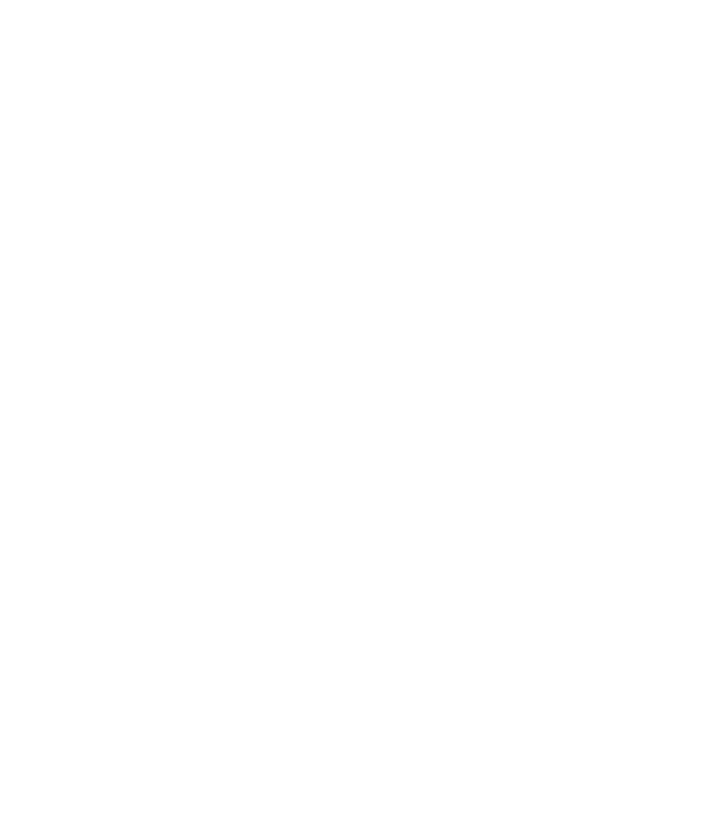
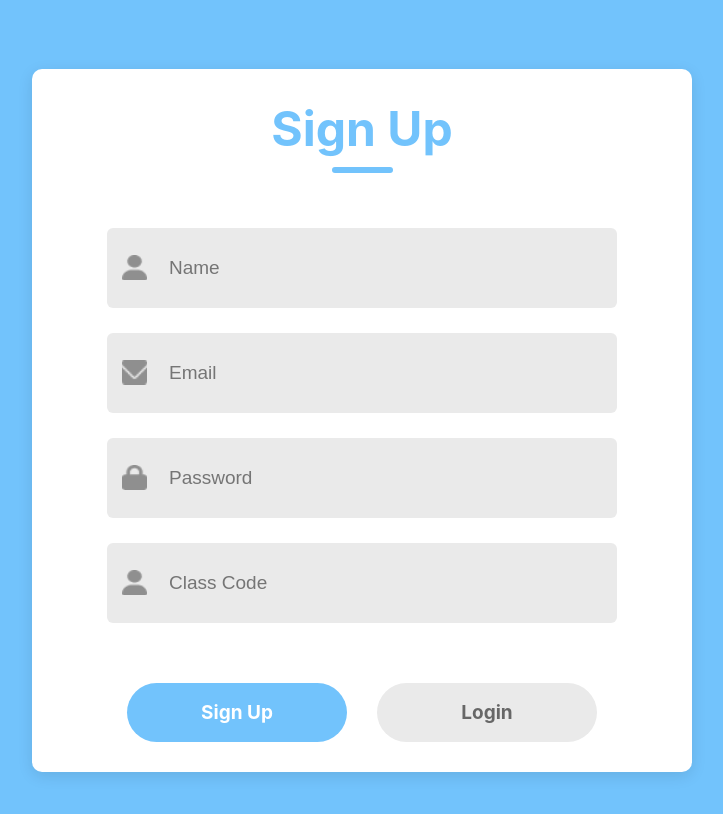
Before and after one commit to ClaireG-J/SeniorProject, a React (Create React App) app in the folder app/: page /teacherlogin in a window 1280 px wide. Before the commit this address had no page. Shown: the top 814 px of the page, without its empty margins (278-1001 px from the left). Built offline with nearby package versions, Linux system fonts and the light colour scheme.

Commit message:
Updated css/html

```diff
--- a/app/src/App.js
+++ b/app/src/App.js
@@ -3,15 +3,15 @@ import { HomePage } from './Components/pages/HomePage/Home';
 import { BrowserRouter as Router, Routes, Route } from 'react-router-dom';
 import ReactDOM from "react-dom/client";
 import { StudentLogin } from './Components/pages/StudentLogin/StudentLogin';
-import { TeacherLoginSignup } from './Components/pages/TeacherLoginSignup/TeacherLoginSignup';
+import { TeacherLogin } from './Components/pages/TeacherLogin/TeacherLogin';
 
 export default function App() {
   return (
     <Router>
       <Routes>
         <Route path="/" element={<HomePage />} />
-        <Route path="/studentlogin" element={<StudentLogin />} />
-        <Route path="/teacherloginsignup" element={<TeacherLoginSignup />} />
+        <Route path="/studentlogin" element={<StudentLogin/>} />
+        <Route path="/teacherlogin" element={<TeacherLogin/>} />
       </Routes>
     </Router>
   );
--- a/app/src/Components/pages/HomePage/Home.jsx
+++ b/app/src/Components/pages/HomePage/Home.jsx
@@ -12,7 +12,7 @@ export const HomePage = () => {
   };
 
   const toTeacherLogin = () => {
-    navigate('/teacherloginsignup')
+    navigate('/teacherlogin')
   }
 
   return (
--- /dev/null
+++ b/app/src/Components/pages/TeacherLogin/TeacherLogin.jsx
@@ -0,0 +1,81 @@
+import React, { useState } from 'react';
+import styles from './TeacherLogin.module.css';
+import userIcon from '../../Assets/person.png';
+import emailIcon from '../../Assets/email.png';
+import passwordIcon from '../../Assets/password.png';
+
+export const TeacherLogin = () => {
+    const [action, setAction] = useState("Sign Up");
+
+    const handleToggle = () => {
+        setAction((prevAction) => (prevAction === "Sign Up" ? "Login" : "Sign Up"));
+    };
+
+    return (
+        <div className={styles.pageWrapper}>
+            <div className={styles.container}>
+                <div className={styles.header}>
+                    <div className={styles.text}>{action}</div>
+                    <div className={styles.underline}></div>
+                </div>
+                <div className={styles.inputs}>
+                    {action === "Sign Up" && (
+                        <div className={styles.input}>
+                            <label htmlFor="name" className={styles.visuallyHidden}>
+                                Name
+                            </label>
+                            <img src={userIcon} alt="User Icon" />
+                            <input id="name" type="text" placeholder="Name" />
+                        </div>
+                    )}
+                    <div className={styles.input}>
+                        <label htmlFor="email" className={styles.visuallyHidden}>
+                            Email
+                        </label>
+                        <img src={emailIcon} alt="Email Icon" />
+                        <input id="email" type="email" placeholder="Email" />
+                    </div>
+                    <div className={styles.input}>
+                        <label htmlFor="password" className={styles.visuallyHidden}>
+                            Password
+                        </label>
+                        <img src={passwordIcon} alt="Password Icon" />
+                        <input id="password" type="password" placeholder="Password" />
+                    </div>
+                    {action === "Sign Up" && (
+                        <div className={styles.input}>
+                            <label htmlFor="classCode" className={styles.visuallyHidden}>
+                                Class Code
+                            </label>
+                            <img src={userIcon} alt="Class Code Icon" />
+                            <input id="classCode" type="text" placeholder="Class Code" />
+                        </div>
+                    )}
+                </div>
+                {action === "Login" && (
+                    <div className={styles.forgotPassword}>
+                        Forgot Password? <span className={styles.clickHere}>Click Here!</span>
+                    </div>
+                )}
+                <div className={styles.submitContainer}>
+                    <div
+                        className={`${styles.submit} ${
+                            action === "Login" ? styles.gray : ""
+                        }`}
+                        onClick={handleToggle}
+                    >
+                        Sign Up
+                    </div>
+                    <div
+                        className={`${styles.submit} ${
+                            action === "Sign Up" ? styles.gray : ""
+                        }`}
+                        onClick={handleToggle}
+                    >
+                        Login
+                    </div>
+                </div>
+            </div>
+        </div>
+    );
+};
--- /dev/null
+++ b/app/src/Components/pages/TeacherLogin/TeacherLogin.module.css
@@ -0,0 +1,125 @@
+.pageWrapper {
+    display: flex;
+    justify-content: center;
+    align-items: center;
+    min-height: 100vh;
+    background-color: #72c3fc;
+    padding: 20px;
+}
+
+.container {
+    display: flex;
+    flex-direction: column;
+    margin: auto;
+    width: 600px;
+    background: #fff;
+    padding: 30px;
+    border-radius: 10px;
+    box-shadow: 0px 4px 15px rgba(0, 0, 0, 0.1);
+}
+
+.header {
+    display: flex;
+    flex-direction: column;
+    align-items: center;
+    gap: 9px;
+    width: 100%;
+}
+
+.text {
+    color: #72c3fc;
+    font-size: 48px;
+    font-weight: 700;
+}
+
+.underline {
+    width: 61px;
+    height: 6px;
+    background: #72c3fc;
+    border-radius: 9px;
+}
+
+.inputs {
+    margin-top: 55px;
+    display: flex;
+    flex-direction: column;
+    gap: 25px;
+}
+
+.input {
+    display: flex;
+    align-items: center;
+    margin: auto;
+    width: 480px;
+    height: 80px;
+    background: #eaeaea;
+    border-radius: 6px;
+    padding: 0 15px;
+}
+
+.input img {
+    margin-right: 20px;
+    width: 25px;
+    height: 25px;
+}
+
+.input input {
+    flex: 1;
+    height: 50px;
+    background: transparent;
+    border: none;
+    outline: none;
+    color: #797979;
+    font-size: 19px;
+}
+
+.forgotPassword {
+    margin-top: 27px;
+    text-align: center;
+    color: #797979;
+    font-size: 18px;
+}
+
+.forgotPassword span {
+    color: #72c3fc;
+    cursor: pointer;
+    font-weight: 600;
+}
+
+.submitContainer {
+    display: flex;
+    justify-content: center;
+    gap: 30px;
+    margin: 60px auto 0;
+}
+
+.submit {
+    display: flex;
+    justify-content: center;
+    align-items: center;
+    width: 220px;
+    height: 59px;
+    color: #fff;
+    background: #72c3fc;
+    border-radius: 50px;
+    font-size: 19px;
+    font-weight: 700;
+    cursor: pointer;
+    transition: background-color 0.3s;
+}
+
+.submit.gray {
+    background: #eaeaea;
+    color: #676767;
+    cursor: not-allowed;
+}
+
+.visuallyHidden {
+    position: absolute;
+    clip: rect(0 0 0 0);
+    clip-path: inset(50%);
+    width: 1px;
+    height: 1px;
+    overflow: hidden;
+    white-space: nowrap;
+}
--- a/app/src/Components/pages/TeacherLoginSignup/TeacherLoginSignup.css
+++ /dev/null
@@ -1,99 +0,0 @@
-.container{
-    display: flex;
-    flex-direction: column;
-    margin: auto;
-    margin-top: 200px;
-    width: 600px;
-    background: #fff;
-    padding-bottom: 30px;
-}
-
-.header{
-    display: flex;
-    flex-direction: column;
-    align-items: center;
-    gap: 9px;
-    width: 100%;
-    margin-top: 30px;
-}
-
-.text{
-    color: darkgreen;
-    font-size: 48px;
-    font-weight: 700;
-}
-
-.underline{
-    width: 61px;
-    height: 6px;
-    background: darkgreen;
-    border-radius: 9px;
-}
-
-.inputs{
-    margin-top: 55px;
-    display: flex;
-    flex-direction: column;
-    gap: 25px;
-}
-
-.input{
-    display: flex;
-    align-items: center;
-    margin: auto;
-    width: 480px;
-    height: 80px;
-    background: #eaeaea;
-    border-radius: 6px;
-}
-
-.input img{
-    margin: 0px 30px;
-}
-
-.input input{
-    height: 50px;
-    width: 400px;
-    background: transparent;
-    border: none;
-    outline: none;
-    color: #797979;
-    font-size: 19px;
-}
-
-.forgot-password{
-    padding-left: 62px;
-    margin-top: 27px;
-    color: #797979;
-    font-size: 18px;
-}
-
-.forgot-password span{
-    color: darkgreen;
-    cursor: pointer;
-}
-
-.submit-container{
-    display: flex;
-    gap: 30px;
-    margin: 60px auto;
-}
-
-.submit{
-    display: flex;
-    justify-content: center;
-    align-items: center;
-    width: 220px;
-    height: 59px;
-    color: #fff;
-    background: darkgreen;
-    border-radius: 50px;
-    font-size: 19px;
-    font-weight: 700;
-    cursor: pointer;
-}
-
-.gray{
-   background: #EAEAEA;
-   color:  #676767;
-}
--- a/app/src/Components/pages/TeacherLoginSignup/TeacherLoginSignup.jsx
+++ /dev/null
@@ -1,62 +0,0 @@
-import React, { useState } from 'react';
-import './TeacherLoginSignup.css';
-import user_icon from '../../Assets/person.png';
-import email_icon from '../../Assets/email.png';
-import password_icon from '../../Assets/password.png';
-
-export const TeacherLoginSignup = () => {
-    const [action, setAction] = useState("Sign Up");
-
-    const handleToggle = () => {
-        setAction((prevAction) => (prevAction === "Sign Up" ? "Login" : "Sign Up"));
-    };
-
-    return (
-        <div className='container'>
-            <div className="header">
-                <div className="text">{action}</div>
-                <div className="underline"></div>
-                <div className="inputs">
-                    {action === "Sign Up" && (
-                        <div className="input">
-                            <img src={user_icon} alt="User Icon" />
-                            <input type="text" placeholder="Name" />
-                        </div>
-                    )}
-                    <div className="input">
-                        <img src={email_icon} alt="Email Icon" />
-                        <input type="email" placeholder="Email" />
-                    </div>
-                    <div className="input">
-                        <img src={password_icon} alt="Password Icon" />
-                        <input type="password" placeholder="Password" />
-                    </div>
-                    {action == 'Sign Up' && (
-                        <div className="input">
-                            <img src={user_icon} alt="Code Icon" />
-                            <input type="text" placeholder="Class Code" />
-                        </div>
-                    )}
-
-                </div>
-                {action == 'Sign Up' ? <div></div> : <div className="forgot-password">
-                    Forgot Password? <span>Click Here!</span>
-                </div>}
-                <div className="submit-container">
-                    <div
-                        className={action === "Login" ? "submit gray" : "submit"}
-                        onClick={handleToggle}
-                    >
-                        Sign Up
-                    </div>
-                    <div
-                        className={action === "Sign Up" ? "submit gray" : "submit"}
-                        onClick={handleToggle}
-                    >
-                        Login
-                    </div>
-                </div>
-            </div>
-        </div>
-    );
-};
```
